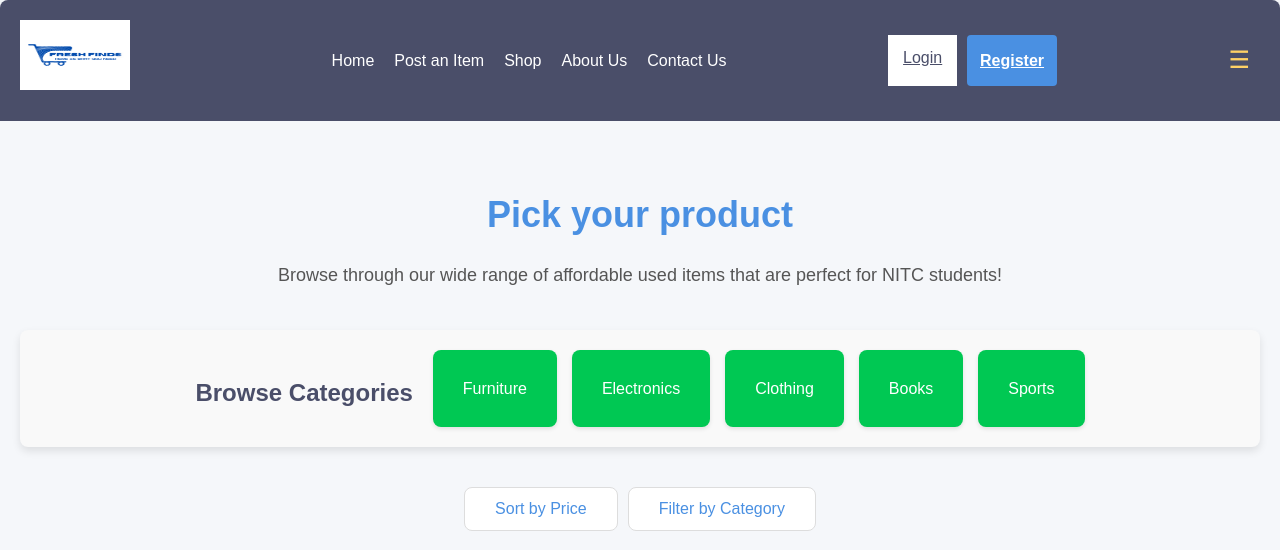
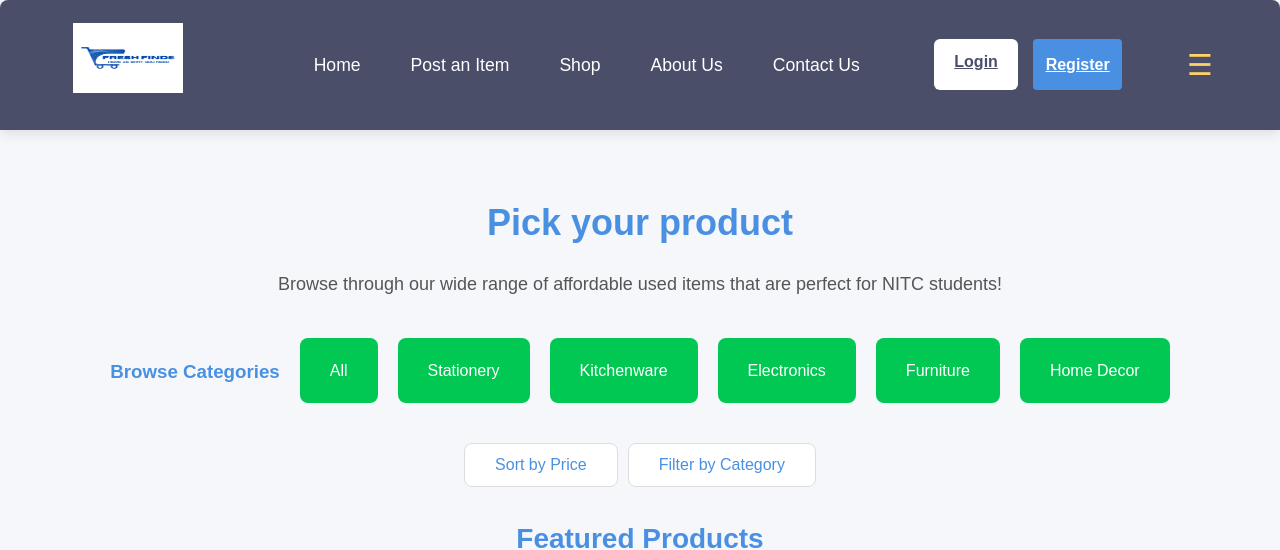
Before and after one commit to therishiraj/fffrontend, a React (Create React App) app: page /shop in a window 1280 px wide. Shown: the top 550 px of the page. Built offline with nearby package versions, Linux system fonts and the light colour scheme.

Commit message:
Updated navbar CSS for hover effect and alignment

```diff
--- a/src/components/Categories.js
+++ b/src/components/Categories.js
@@ -1,21 +1,17 @@
 import React from 'react';
-import './Categories.css';
 
-function Categories() {
-  const categories = ["Furniture", "Electronics", "Clothing", "Books", "Sports"];
-
+const Categories = ({ onCategorySelect }) => {
   return (
-    <section className="categories">
+    <div className="categories">
       <h3>Browse Categories</h3>
-      <div className="category-tags">
-        {categories.map((category, index) => (
-          <button className="category-tag" key={index}>
-            {category}
-          </button>
-        ))}
-      </div>
-    </section>
+      <button onClick={() => onCategorySelect('All')}>All</button>
+      <button onClick={() => onCategorySelect('Stationery')}>Stationery</button>
+      <button onClick={() => onCategorySelect('Kitchenware')}>Kitchenware</button>
+      <button onClick={() => onCategorySelect('Electronics')}>Electronics</button>
+      <button onClick={() => onCategorySelect('Furniture')}>Furniture</button>
+      <button onClick={() => onCategorySelect('Home Decor')}>Home Decor</button>
+    </div>
   );
-}
+};
 
 export default Categories;
--- a/src/components/Navbar.css
+++ b/src/components/Navbar.css
@@ -1,14 +1,20 @@
+/* Navbar Container */
 .navbar {
   display: flex;
-  justify-content: space-between;
+  justify-content: space-around;
   align-items: center;
-  padding: 20px;
-  background-color: #4A4E69; /* Updated background color to a professional, muted gray */
+  padding: 15px 30px;
+  background-color: #4A4E69;
+  box-shadow: 0 4px 12px rgba(0, 0, 0, 0.1);
 }
 
+/* Logo Section */
 .nav-logo {
-  font-size: 1.5em;
-  color: #FFD166; /* Updated logo color for visibility and brand distinction */
+  font-size: 1.75em;
+  font-weight: bold;
+  color: #FFD166;
+  padding: 8px 16px;
+  border-radius: 6px;
 }
 
 .logo-image {
@@ -16,93 +22,134 @@
   width: 110px;
 }
 
+/* Navigation Links */
 .nav-links {
   list-style: none;
-  display: flex;
-  gap: 20px;
-}
-
-.nav-links a {
-  color: #FFFFFF; /* White text for better readability */
-  text-decoration: none;
-  font-weight: 500; /* Slightly bolder font for clarity */
-}
-
-.nav-links a:hover {
-  color: #FFD166; /* Match accent color on hover for brand consistency */
-  text-decoration: underline;
-}
-
-.nav-auth {
   display: flex;
   gap: 10px;
 }
 
+.nav-links a {
+  color: #FFFFFF;
+  font-size: 1.1em;
+  font-weight: 500;
+  text-decoration: none;
+  padding: 10px 20px;
+  border-radius: 6px;
+  background-color: transparent;
+  transition: background-color 0.3s, color 0.3s;
+  display: block; /* Makes the link cover the entire area */
+}
+
+/* Hover effect with full background */
+.nav-links a:hover {
+  background-color: #6A6E89; /* Full background color on hover */
+  color: #FFD166;
+  text-decoration: none;
+}
+
+
+/* Authentication Buttons */
+.nav-auth {
+  display: flex;
+  gap: 15px;
+}
+
 .login-btn,
 .register-btn {
-  padding: 10px 15px;
+  font-size: 1em;
+  padding: 10px 20px;
   border: none;
+  border-radius: 6px;
   cursor: pointer;
-  transition: background-color 0.3s, color 0.3s;
 }
 
-/* Updated hover effect for login button */
 .login-btn {
   background-color: #FFFFFF;
-  color: #4A4E69; /* Matching main background color for a cohesive look */
+  color: #4A4E69;
+  font-weight: 600;
 }
+
 .login-btn:hover {
   background-color: #4A4E69;
   color: #FFD166;
-  border: 1px solid #FFD166; /* Border on hover for visual feedback */
+  border: 1px solid #FFD166;
 }
 
-/* Updated hover effect for register button */
 .register-btn {
   background-color: #FFD166;
   color: #4A4E69;
+  font-weight: 600;
 }
+
 .register-btn:hover {
   background-color: #4A4E69;
   color: #FFD166;
   border: 1px solid #FFD166;
 }
 
-/* User menu styles */
+/* User Menu */
 .user-menu {
   position: relative;
   display: inline-block;
 }
 
 .menu-icon {
-  font-size: 1.5em;
+  font-size: 1.8em;
   background: none;
   border: none;
   cursor: pointer;
-  color: #FFD166; /* Accent color for easy identification */
+  color: #FFD166;
   padding: 0 10px;
 }
 
 /* Dropdown Menu */
 .dropdown-menu {
   position: absolute;
-  right: 0;
   top: 100%;
-  background-color: #FFFFFF;
-  box-shadow: 0px 4px 8px rgba(0, 0, 0, 0.1);
-  padding: 10px;
-  width: 150px;
-  border-radius: 4px;
+  left: 0;
+  background-color: #2D333B; /* Dark background similar to GitHub */
+  box-shadow: 0px 8px 16px rgba(0, 0, 0, 0.3);
+  padding: 15px 0; /* Padding for spacing within the menu */
+  width: 220px;
+  border-radius: 8px;
   z-index: 1000;
+  display: none;
 }
 
+.user-menu:hover .dropdown-menu {
+  display: block;
+}
+
+/* Dropdown Item Styling */
 .dropdown-item {
-  display: block;
-  padding: 8px;
-  color: #4A4E69; /* Matches main theme color */
+  display: flex;
+  align-items: center;
+  padding: 10px 15px;
+  color: darkblue; /* Light text color */
+  font-size: 1em;
+  font-weight: 500;
   text-decoration: none;
+  border-radius: 6px;
+  transition: background-color 0.2s;
 }
 
 .dropdown-item:hover {
-  background-color: #F0F0F0;
+  background-color: Black; /* Darker background on hover */
+  color: #FFFFFF; /* White text on hover */
 }
+
+/* Optional icon styling if using icons */
+.dropdown-item i {
+  margin-right: 10px;
+  font-size: 1.2em; /* Adjust icon size */
+  color: #8B949E; /* Light gray for icons */
+}
+
+/* Divider between sections */
+.dropdown-divider {
+  height: 1px;
+  background-color: #444C56;
+  margin: 8px 0;
+  border: none;
+}
--- a/src/pages/Shop.js
+++ b/src/pages/Shop.js
@@ -1,6 +1,6 @@
 import React, { useState } from 'react';
 import { useNavigate } from 'react-router-dom';
-import Categories from '../components/Categories';
+import Categories from '../components/Categories'; // Import Categories component
 import './Shop.css';
 
 const Shop = () => {
@@ -69,7 +69,8 @@
         <p>Browse through our wide range of affordable used items that are perfect for NITC students!</p>
       </header>
 
-      <Categories />
+      {/* Pass the handleCategorySelect function to Categories */}
+      <Categories onCategorySelect={handleCategorySelect} />
 
       <div className="filter-sort">
         <button onClick={handlePriceSort}>Sort by Price</button>
```
